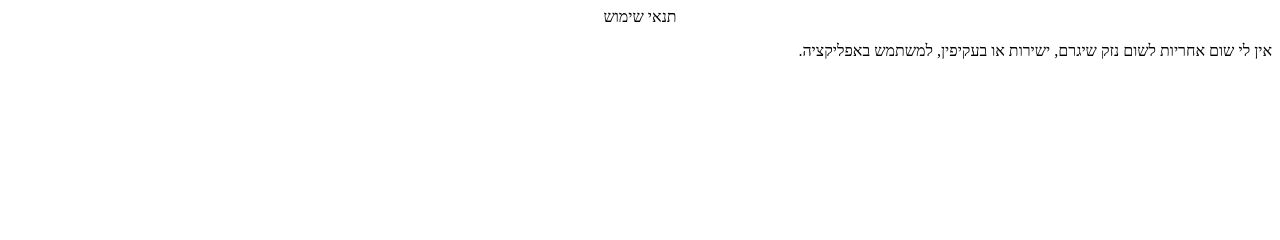
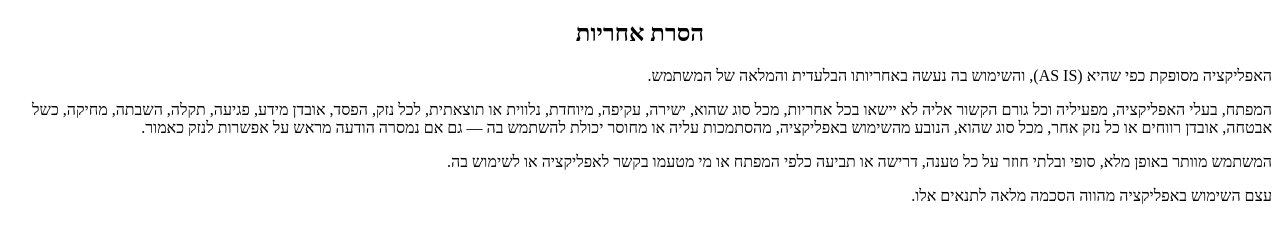
Before and after one commit to AshiVered/SafeBrowserResources, a plain HTML site: page terms.html in a window 1280 px wide. Drawn offline with Linux system fonts and the light colour scheme.

Commit message:
Update terms.html

```diff
--- a/terms.html
+++ b/terms.html
@@ -1,14 +1,31 @@
 <!DOCTYPE html>
+
 <html lang="he" dir="rtl">
-  <head>
-    <meta charset="utf-8">
-  </head>
-  <body>
+<head>
+  <meta charset="utf-8">
+  <title>הסרת אחריות</title>
+</head>
+<body>
+
 <center>
-תנאי שימוש
+<h2>הסרת אחריות</h2>
 </center>
+
+<p>
+האפליקציה מסופקת כפי שהיא (AS IS), והשימוש בה נעשה באחריותו הבלעדית והמלאה של המשתמש.
 </p>
-אין לי שום אחריות לשום נזק שיגרם, ישירות או בעקיפין, למשתמש באפליקציה.
+
+<p>
+המפתח, בעלי האפליקציה, מפעיליה וכל גורם הקשור אליה לא יישאו בכל אחריות, מכל סוג שהוא, ישירה, עקיפה, מיוחדת, נלווית או תוצאתית, לכל נזק, הפסד, אובדן מידע, פגיעה, תקלה, השבתה, מחיקה, כשל אבטחה, אובדן רווחים או כל נזק אחר, מכל סוג שהוא, הנובע מהשימוש באפליקציה, מהסתמכות עליה או מחוסר יכולת להשתמש בה — גם אם נמסרה הודעה מראש על אפשרות לנזק כאמור.
 </p>
-  </body>
+
+<p>
+המשתמש מוותר באופן מלא, סופי ובלתי חוזר על כל טענה, דרישה או תביעה כלפי המפתח או מי מטעמו בקשר לאפליקציה או לשימוש בה.
+</p>
+
+<p>
+עצם השימוש באפליקציה מהווה הסכמה מלאה לתנאים אלו.
+</p>
+
+</body>
 </html>
```
